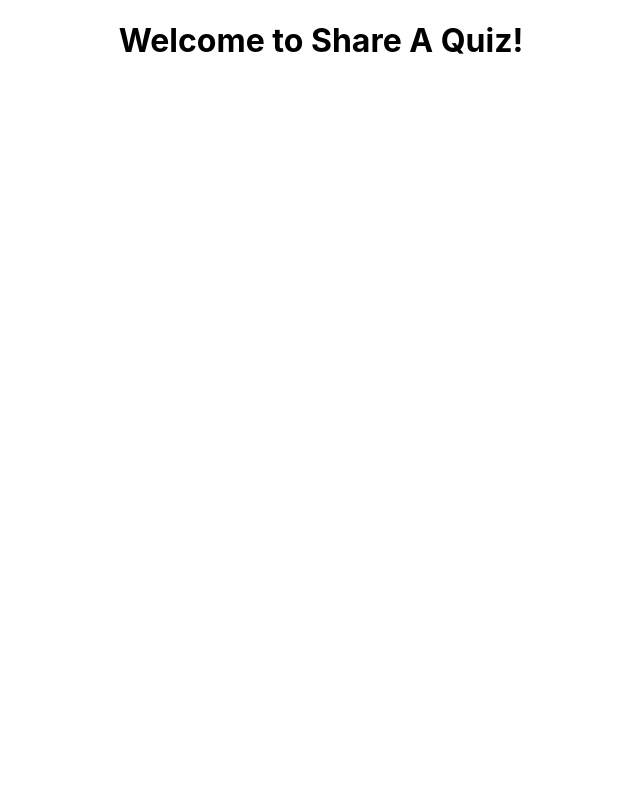
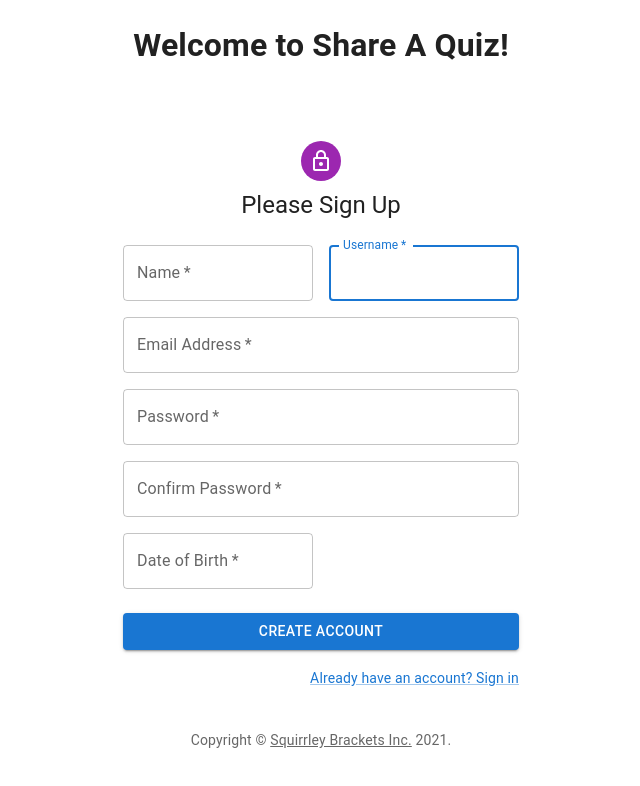
Before and after one commit to Leepzig/shareaquiz, a React (Create React App) app: page /signup in a window 1280 px wide. Shown: the top 786 px of the page, without its empty margins (319-959 px from the left). Built offline with nearby package versions, Linux system fonts and the light colour scheme.

Commit message:
added sign up form

```diff
--- a/src/App.js
+++ b/src/App.js
@@ -1,5 +1,6 @@
 import './App.css';
 import Login from './components/sessions/Login';
+import Signup from './components/sessions/Signup';
 import {BrowserRouter as Router, Routes, Route} from 'react-router-dom';
 
 function App() {
@@ -9,6 +10,7 @@
       <Router>
         <Routes>
           <Route exact path = '/login' element={<Login />} />
+          <Route exact path = '/signup' element={<Signup />} />
         </Routes>
       </Router>
 
--- a/src/components/sessions/Signup.js
+++ b/src/components/sessions/Signup.js
@@ -1,11 +1,185 @@
-import React from 'react'
+import React, {useState} from 'react';
+import Avatar from '@mui/material/Avatar';
+import Button from '@mui/material/Button';
+import CssBaseline from '@mui/material/CssBaseline';
+import TextField from '@mui/material/TextField';
+import FormControlLabel from '@mui/material/FormControlLabel';
+import Checkbox from '@mui/material/Checkbox';
+import Link from '@mui/material/Link';
+import Grid from '@mui/material/Grid';
+import Box from '@mui/material/Box';
+import LockOutlinedIcon from '@mui/icons-material/LockOutlined';
+import Typography from '@mui/material/Typography';
+import Container from '@mui/material/Container';
+import { createTheme, ThemeProvider } from '@mui/material/styles';
 
-const Signup = () => {
+function Copyright(props) {
   return (
-    <div>
-      {/* <h1>Please Signup</h1> */}
-    </div>
-  )
+    <Typography variant="body2" color="text.secondary" align="center" {...props}>
+      {'Copyright © '}
+      <Link color="inherit" href="https://mui.com/">
+        Squirrley Brackets Inc.
+      </Link>{' '}
+      {new Date().getFullYear()}
+      {'.'}
+    </Typography>
+  );
 }
 
-export default Signup
+const theme = createTheme();
+
+export default function Signup() {
+  const [form, setForm] = useState({
+    name: '',
+    username: '',
+    email: '',
+    password: '',
+    passwordConfirm: '',
+    dateOfBirth: '',
+  })
+
+  const handleChange = (event) => {
+    setForm({
+      ...form,
+      [event.target.name]: event.target.value
+    })
+  }
+
+
+  const handleSubmit = (event) => {
+    event.preventDefault();
+    const data = new FormData(event.currentTarget);
+    // eslint-disable-next-line no-console
+    console.log({
+      username: data.get('username'),
+      password: data.get('password'),
+    });
+  };
+
+
+
+  return (
+    <ThemeProvider theme={theme}>
+      <Container component="main" maxWidth="xs">
+        <CssBaseline />
+        <Box
+          sx={{
+            marginTop: 8,
+            display: 'flex',
+            flexDirection: 'column',
+            alignItems: 'center',
+          }}
+        >
+          <Avatar sx={{ m: 1, bgcolor: 'secondary.main' }}>
+            <LockOutlinedIcon />
+          </Avatar>
+          <Typography component="h1" variant="h5">
+            Please Sign Up
+          </Typography>
+          <Box component="form" noValidate onSubmit={handleSubmit} sx={{ mt: 3 }}>
+            <Grid container spacing={2}>
+              <Grid item xs={12} sm={6}>
+                <TextField
+                  autoComplete="given-name"
+                  name="name"
+                  required
+                  fullWidth
+                  id="name"
+                  label="Name"
+                  autoFocus
+                  onChange={handleChange}
+                  value={form.name}
+                />
+              </Grid>
+              <Grid item xs={12} sm={6}>
+                <TextField
+                  autoComplete="given-name"
+                  name="username"
+                  required
+                  fullWidth
+                  id="username"
+                  label="Username"
+                  autoFocus
+                  onChange={handleChange}
+                  value={form.username}
+                />
+              </Grid>
+              <Grid item xs={12}>
+                <TextField
+                  required
+                  fullWidth
+                  id="email"
+                  label="Email Address"
+                  name="email"
+                  autoComplete="email"
+                  onChange={handleChange}
+                  value={form.email}
+                />
+              </Grid>
+              <Grid item xs={12}>
+                <TextField
+                  required
+                  fullWidth
+                  name="password"
+                  label="Password"
+                  type="password"
+                  id="password"
+                  autoComplete="new-password"
+                  onChange={handleChange}
+                  value={form.password}
+                />
+              </Grid>
+              <Grid item xs={12}>
+                <TextField
+                  required
+                  fullWidth
+                  name="confirm password"
+                  label="Confirm Password"
+                  type="confirm password"
+                  id="confirm password"
+                  autoComplete="new-password"
+                  onChange={handleChange}
+                  value={form.passwordConfirm}
+                />
+              </Grid>
+              <Grid item xs={12} sm={6}>
+                <TextField
+                  required
+                  fullWidth
+                  id="date of birth"
+                  label="Date of Birth"
+                  name="date of birth"
+                  autoComplete="family-name"
+                  onChange={handleChange}
+                  value={form.dateOfBirth}
+                />
+              </Grid>
+              {/* <Grid item xs={12}>
+                <FormControlLabel
+                  control={<Checkbox value="allowExtraEmails" color="primary" />}
+                  label="I want to receive inspiration, marketing promotions and updates via email."
+                />
+              </Grid> */}
+            </Grid>
+            <Button
+              type="submit"
+              fullWidth
+              variant="contained"
+              sx={{ mt: 3, mb: 2 }}
+            >
+              Create Account
+            </Button>
+            <Grid container justifyContent="flex-end">
+              <Grid item>
+                <Link href="#" variant="body2">
+                  Already have an account? Sign in
+                </Link>
+              </Grid>
+            </Grid>
+          </Box>
+        </Box>
+        <Copyright sx={{ mt: 5 }} />
+      </Container>
+    </ThemeProvider>
+  );
+}
```
